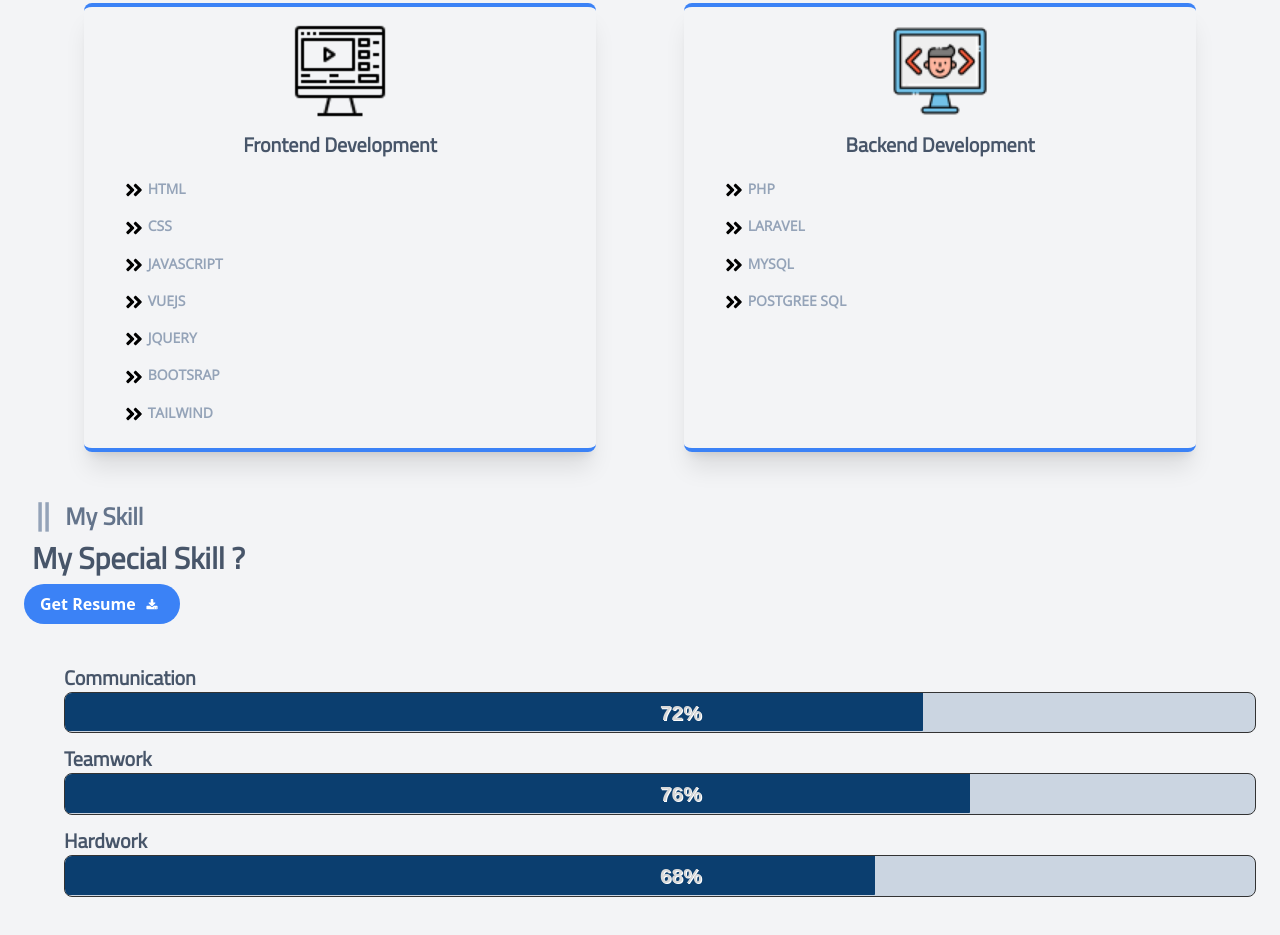
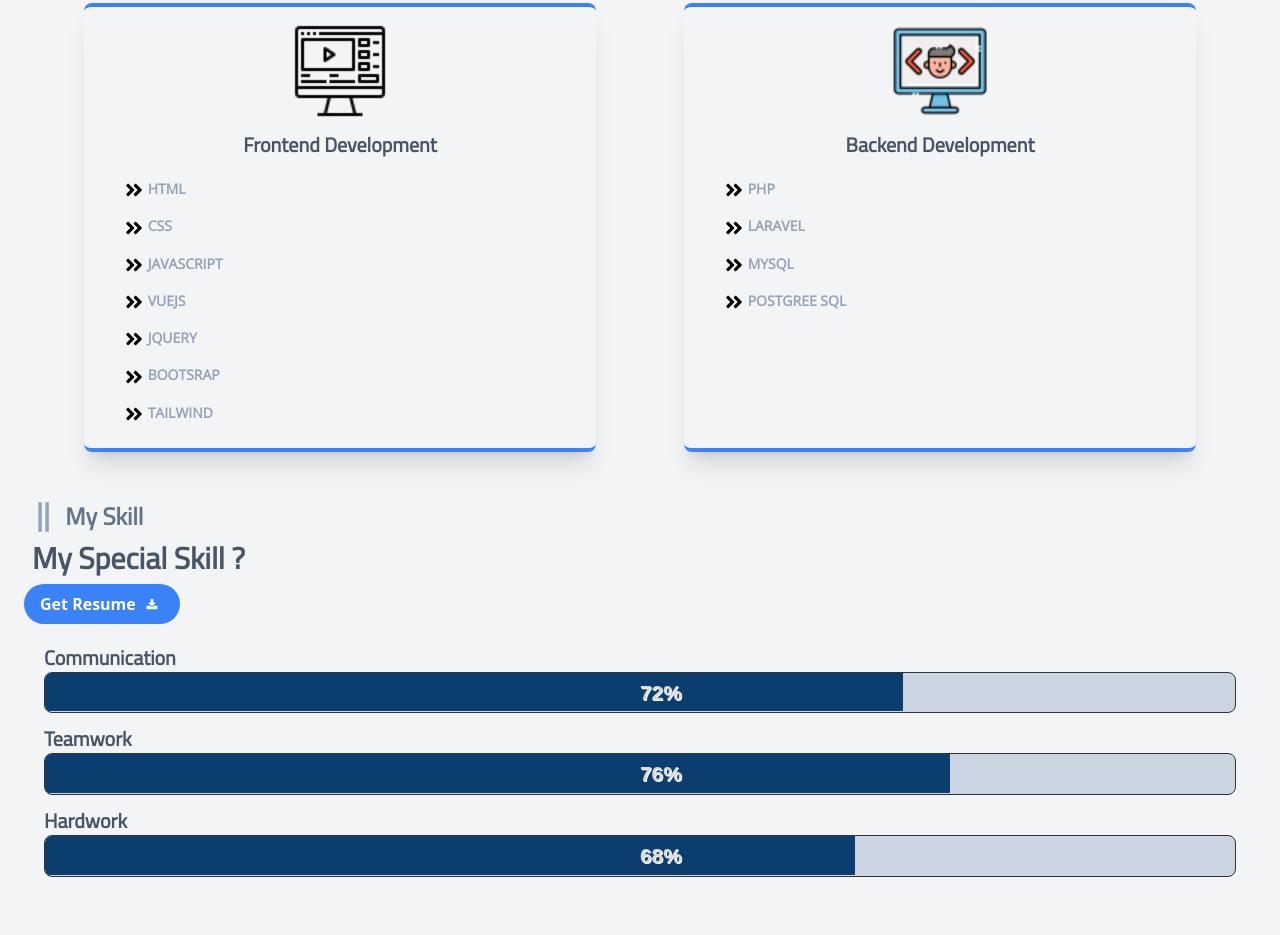
Before and after one commit to westcorperations/westcorp1, a website: page index.html in a window 1280 px wide. Shown: the part 925-1860 px from the top of the page. Drawn offline with nearby package versions, Linux system fonts and the light colour scheme.

Commit message:
skill2.1

```diff
--- a/index.html
+++ b/index.html
@@ -154,7 +154,7 @@
 
 
                 <div
-                class=" p-5 m-5 md:m-5  max-w-full w-full  md:w-full  overflow-hidden ">
+                class=" p-5   max-w-full w-full  md:w-full  overflow-hidden ">
                 <div class="text-slate-600 text-xl font-bold font-titillium ">Communication</div>
                 <div id="progressbar" class="rounded-lg bg-slate-300 mb-3"><div class="progress-label ">Loading...</div></div>
 
```
